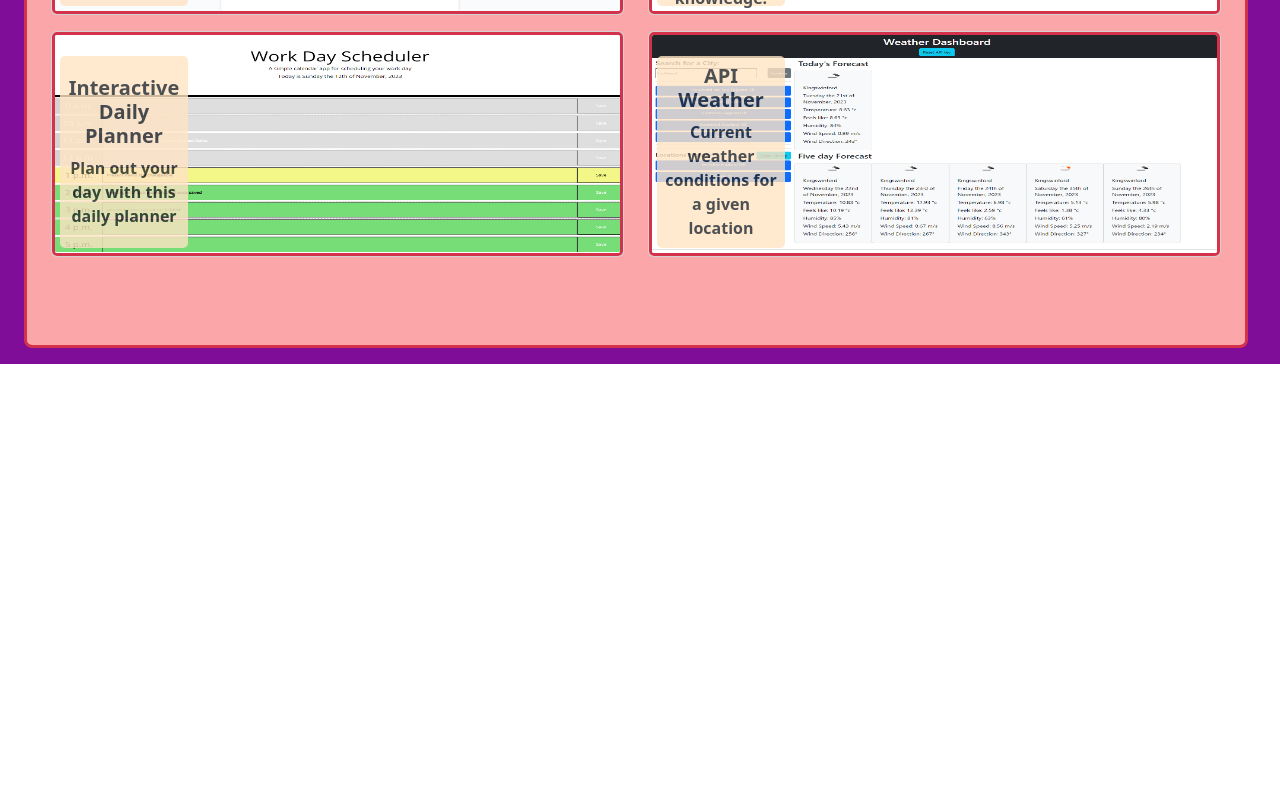
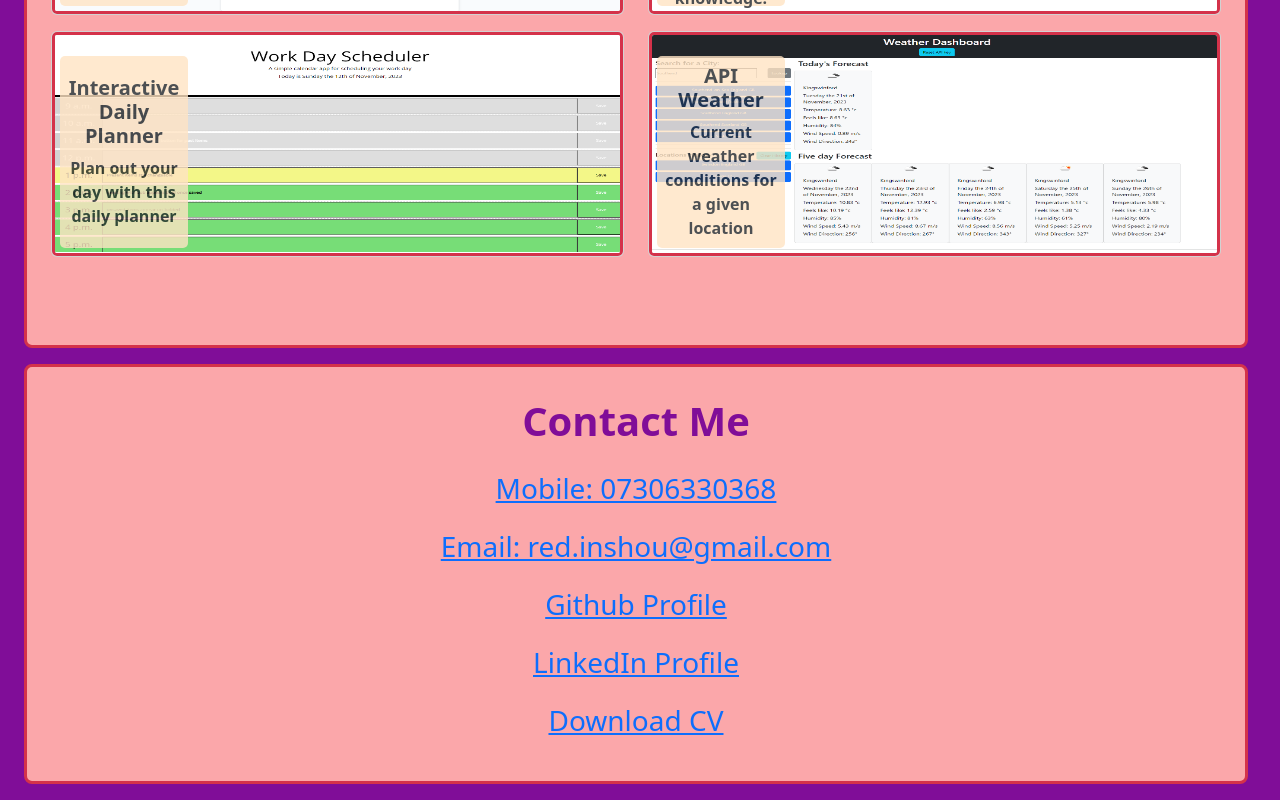
Before and after one commit to kevinstaresdarbon/my-react-profile, a React (Vite) app: page / in a window 1280 px wide. Shown: the part 2400-3200 px from the top of the page. Before the commit the page ends 2764 px from the top, so only its background shows below. Built offline with nearby package versions, Linux system fonts and the light colour scheme.

Commit message:
Adds the Contacts element with relevant anchors for my contact details

```diff
--- a/src/App.jsx
+++ b/src/App.jsx
@@ -2,6 +2,7 @@ import { useState } from 'react'
 import Header from './components/Header.jsx'
 import Home from './components/Home.jsx'
 import Projects from './components/Projects.jsx'
+import Contacts from './components/Contacts.jsx'
 import './App.css'
 
 function App() {
@@ -12,6 +13,7 @@ function App() {
         <Header />
         <Home />
         <Projects />
+        <Contacts />
       </div>
     </>
   )
--- /dev/null
+++ b/src/components/Contacts.jsx
@@ -0,0 +1,33 @@
+import React from 'react';
+
+<section id="work" className="container-fluid p-0 mx-4 my-3 w-100 main-content-style"></section>
+
+function Contacts() {
+    return (
+        <section id="contact" className="container-fluid p-4 mx-4 my-3 w-100 main-content-style">
+            <div className="row" style={{minHeight: '8rem'}}>
+                {/* <!-- Adjusted the columns here to make the contacts section fill the page better --> */}
+                <div className="col-12 d-flex justify-content-center">
+                    <p className="fs-1 fw-bold">Contact Me</p>
+                </div>
+                <div className="col-12 d-flex justify-content-center fs-3 mb-3">
+                    <a href="tel:07306330368">Mobile: 07306330368 </a>
+                </div>
+                <div className="col-12 d-flex justify-content-center fs-3 mb-3">
+                    <a href="mailto:red.inshou@gmail.com">Email: red.inshou@gmail.com </a>
+                </div>
+                <div className="col-12 d-flex justify-content-center fs-3 mb-3">
+                    <a href="https://github.com/kevinstaresdarbon" target="_blank">Github Profile</a>
+                </div>
+                <div className="col-12 d-flex justify-content-center fs-3 mb-3">
+                    <a href="https://www.linkedin.com/in/kevin-stares-darbon-670356293/" target="_blank">LinkedIn Profile</a>
+                </div>
+                <div className="col-12 d-flex justify-content-center fs-3 mb-3">
+                    <a href="KSDCV.pdf" download="CopyOfKSDCV.pdf">Download CV</a>
+                </div>
+            </div >
+        </section>
+    )
+}
+
+export default Contacts;
--- a/src/components/Projects.jsx
+++ b/src/components/Projects.jsx
@@ -13,6 +13,7 @@ function Projects() {
 
     const projectData = [
         {
+            id: 1,
             link: 'https://kevinstaresdarbon.github.io/NoFOMO/',
             img: nofomoImg,
             imgAlt: 'An online search and dashboard for planning activities',
@@ -22,6 +23,7 @@ function Projects() {
             isFeatured: true
         },
         {
+            id: 2,
             link: 'tba',
             img: 'tba',
             imgAlt: 'tba',
@@ -34,6 +36,7 @@ function Projects() {
 
     const challengeData = [
         {
+            id: 3,
             link: 'https://kevinstaresdarbon.github.io/SimonGame/',
             img: gameImg,
             imgAlt: 'Four primary coloured squares of Simon the Wizard Game',
@@ -43,6 +46,7 @@ function Projects() {
             isFeatured: true
         },
         {
+            id: 4,
             link: 'https://kevinstaresdarbon.github.io/PW-Gen',
             img: pwImg,
             imgAlt: 'A simple html form with sliders and checkboxes',
@@ -52,6 +56,7 @@ function Projects() {
             isFeatured: false
         },
         {
+            id: 5,
             link: 'https://kevinstaresdarbon.github.io/Quiz/index.html',
             img: quizImg,
             imgAlt: 'Interactive multiple choice quiz',
@@ -61,6 +66,7 @@ function Projects() {
             isFeatured: false
         },
         {
+            id: 6,
             link: 'https://kevinstaresdarbon.github.io/Planner',
             img: plannerImg,
             imgAlt: 'Interactive Daily Diary',
@@ -70,6 +76,7 @@ function Projects() {
             isFeatured: false
         },
         {
+            id: 7,
             link: 'https://kevinstaresdarbon.github.io/Weather-Search/',
             img: weatherImg,
             imgAlt: 'API Search for weather information',
@@ -93,7 +100,7 @@ function Projects() {
                 {projectData
                     .filter(project => (project.isFeatured === true))
                     .map(featured => (
-                        <div className="col-12 mb-4">
+                        <div className="col-12 mb-4" key={featured.id}>
                             <Project link={featured.link} img={featured.img} imgAlt={featured.imgAlt} overlayTitle={featured.overlayTitle} overlayContent={featured.overlayContent} isFeatured={featured.isFeatured} />
                         </div>
                     ))
@@ -102,7 +109,7 @@ function Projects() {
                 {challengeData
                     .filter(project => (project.isFeatured === true))
                     .map(featured =>
-                    (<div className="col-12">
+                    (<div className="col-12" key={featured.id}>
                         <Project link={featured.link} img={featured.img} imgAlt={featured.imgAlt} overlayTitle={featured.overlayTitle} overlayContent={featured.overlayContent} isFeatured={featured.isFeatured} />
                     </div>
                     ))
@@ -117,7 +124,7 @@ function Projects() {
                                 {challengeData
                                     .filter(project => (project.isFeatured === false))
                                     .map(notfeatured => (
-                                        <div className="col-12 col-lg-6 col-xxl-3 mb-3">
+                                        <div className="col-12 col-lg-6 col-xxl-3 mb-3" key={notfeatured.id}>
                                             <Project link={notfeatured.link} img={notfeatured.img} imgAlt={notfeatured.imgAlt} overlayTitle={notfeatured.overlayTitle} overlayContent={notfeatured.overlayContent} isFeatured={notfeatured.isFeatured} />
                                         </div>
                                     ))
```
Also changed, not shown: 1 other file (tests, documents, lock files or other folders).
